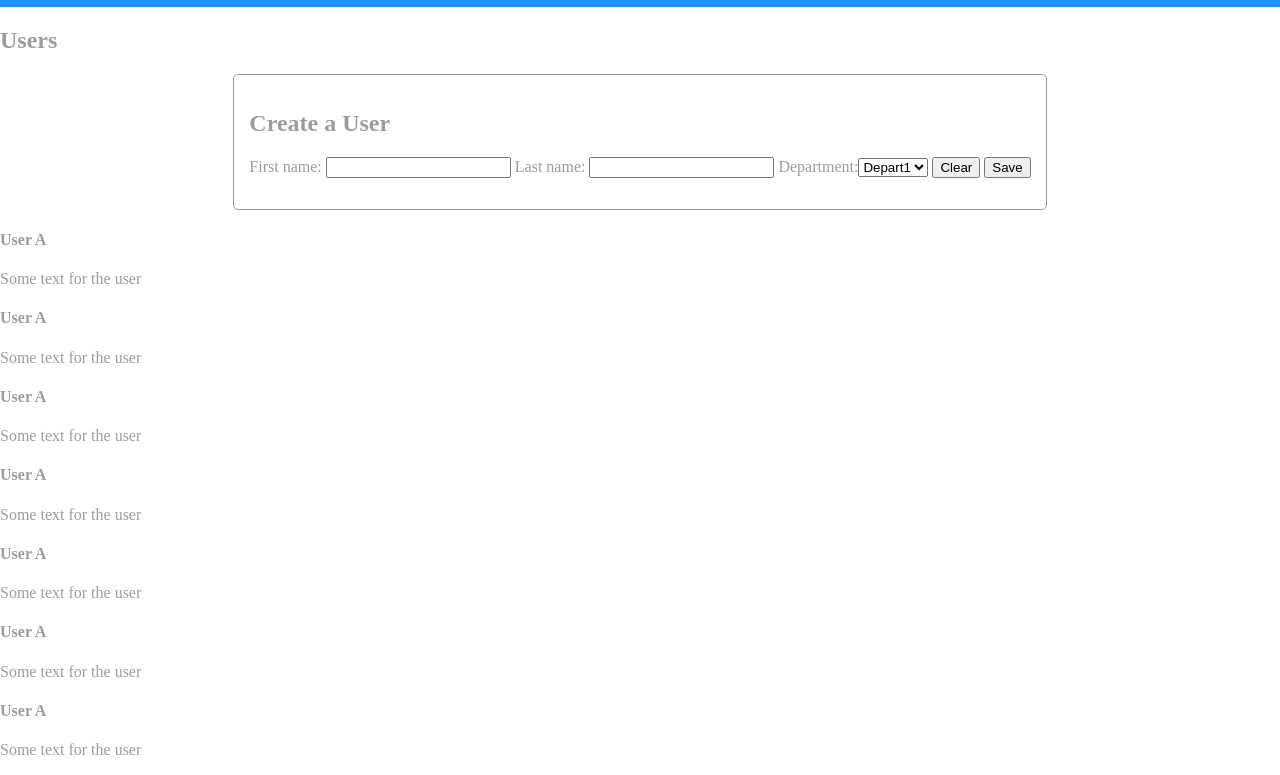
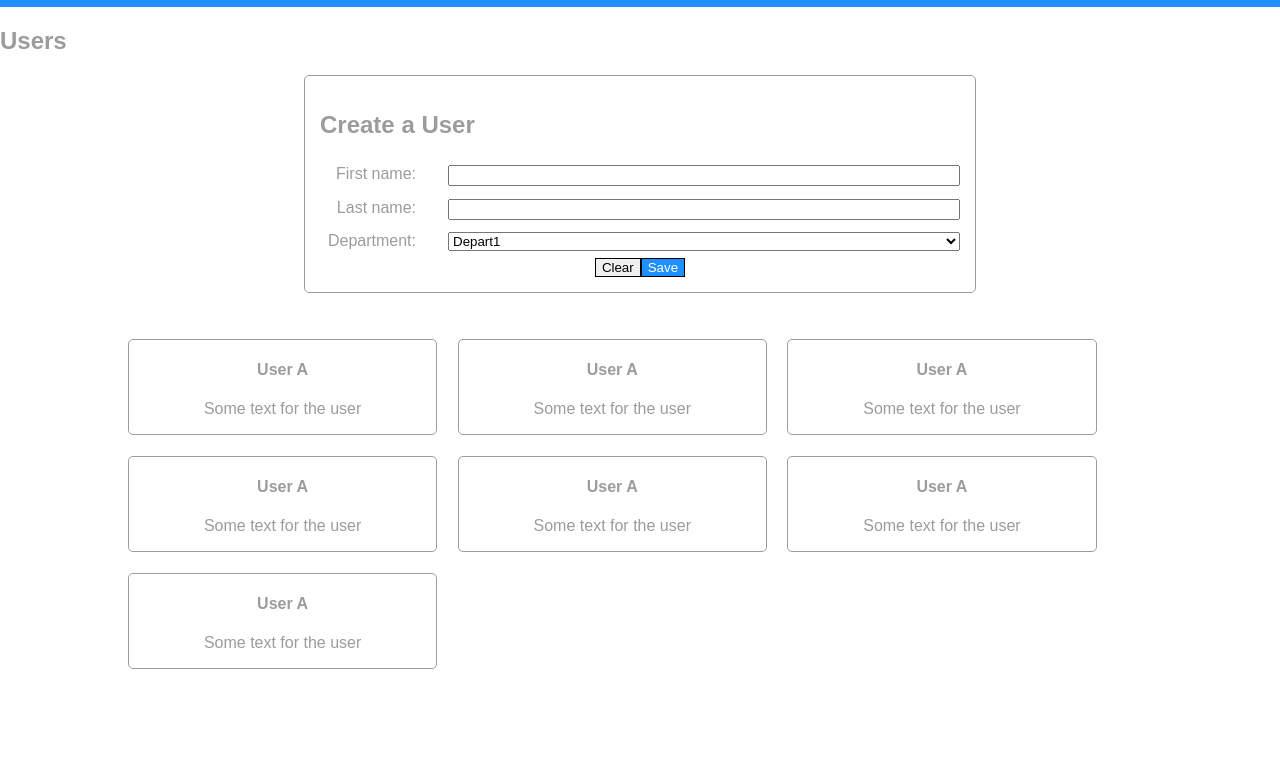
Before and after one commit to sameehanjpatel/acme-flex-box-2, a plain HTML site: page index.html in a window 1280 px wide. Shown: the part 73-848 px from the top of the page. After the commit the page ends 800 px from the top, so only its background shows below. Drawn offline with Linux system fonts and the light colour scheme.

Commit message:
completed project

```diff
--- a/index.html
+++ b/index.html
@@ -16,18 +16,19 @@
         <div>
             <h2>Create a User</h2>
             <form>
-                <span>First name: <input type="text" name="fname"></span>
-                <span>Last name: <input type="text" name="lname"></span>
-                <span>Department:<select name="Department">
+                <div  class = "formFill"><span>First name: </span><span class = "large"><input type="text" name="fname"></span></div>
+                <div class="formFill"><span>Last name:</span><span class = "large"> <input type="text" name="lname"></span></div>
+                <div class="formFill"> <span>Department:</span><span class ="large"><select name="Department">
                     <option value="depart1">Depart1</option>
                     <option value="depart2">Depart2</option>
-                </select></span>
-                <input type="button" value="Clear">
-                <input type="submit" value="Save">
+                </select></span></div>
+                <div class = "button"><input type="button" value="Clear">
+                <input class = "blue" type="submit" value="Save"></div>
+
             </form>
         </div>
         </section>
-        <section>
+        <section class="div_holder">
             <div>
                 <h4>User A</h4>
                 <p>Some text for the user</p>
--- a/style.css
+++ b/style.css
@@ -1,6 +1,7 @@
 body{
     margin: 0;
     color: #9c9c9c;
+    font-family: sans-serif;
 }
 .navigation {
     color: #fff;
@@ -27,3 +28,59 @@ body{
     padding: 15px;
     border-radius: 5px;
 }
+form{
+    display:flex;
+    flex-direction: column;
+    width: 50vw;
+    margin:0 auto;
+}
+
+form > span{
+    margin:.5rem 0;
+}
+
+.formFill{
+    display:flex;
+    justify-content: flex-end;
+    margin-top: 1%;
+    margin-bottom: 1%;
+}
+.large{
+    width:80%;
+    margin-left: 5%;
+}
+input[type = "text"], select{
+    width:100%;
+}
+.button{
+    display:flex;
+    justify-content: center;
+}
+.button > input{
+    border: 1px solid black;
+}
+.blue{
+    background-color: dodgerblue;
+    color:white;
+}
+
+.div_holder {
+    display: flex;
+  width: 80%;
+  flex-wrap: wrap;
+  margin: 2% auto;
+
+
+
+
+}
+
+.div_holder  > div {
+    border: 1px solid #9c9c9c;
+    border-radius: 5px;
+    width: 30%;
+    margin-top:2%;
+    margin-right: 2%;
+    text-align: center;
+
+}
```
